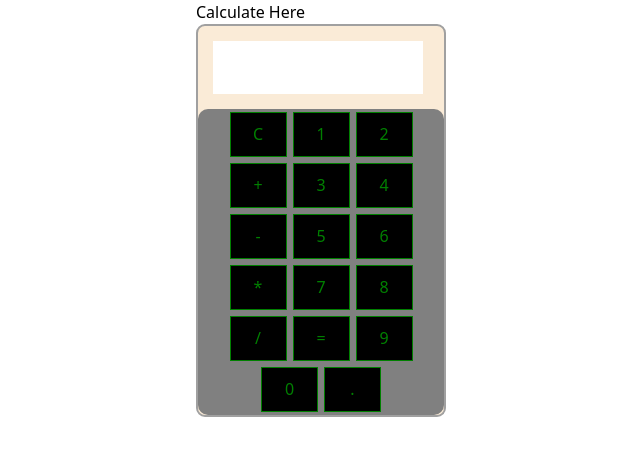
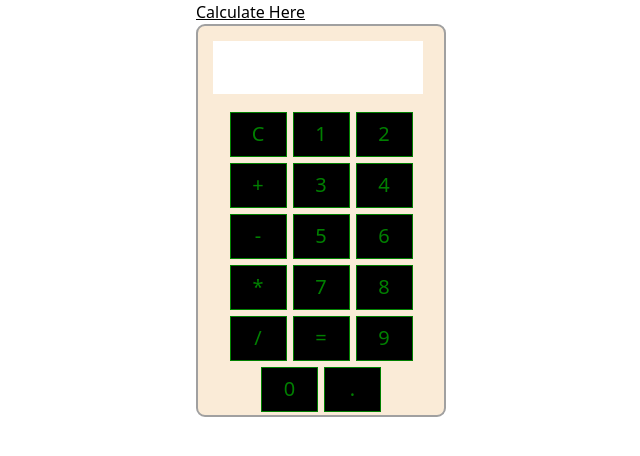
Before and after one commit to aryal05/CODSOFT, a React (Vite) app in the folder Calculator/: page / in a window 1280 px wide. Shown: the top 456 px of the page, without its empty margins (319-959 px from the left). Built offline with nearby package versions, Linux system fonts and the light colour scheme.

Commit message:
change in bg

```diff
--- a/Calculator/src/App.module.css
+++ b/Calculator/src/App.module.css
@@ -13,5 +13,5 @@
 .head{
     width: 250px;
     margin: auto;
-
+    text-decoration: underline;
 }
--- a/Calculator/src/components/ButtonsContainer.module.css
+++ b/Calculator/src/components/ButtonsContainer.module.css
@@ -2,7 +2,7 @@
     display: flex;
     justify-content: center;
     flex-wrap: wrap;
-    background-color: gray;
+    /* background-color: gray; */
     border-radius: 10px;
     overflow: hidden;
 
@@ -14,5 +14,6 @@
     color: green;
     border: 1px solid green;
     background-color:black;
+    font-size: 20px;
 
 }
```
